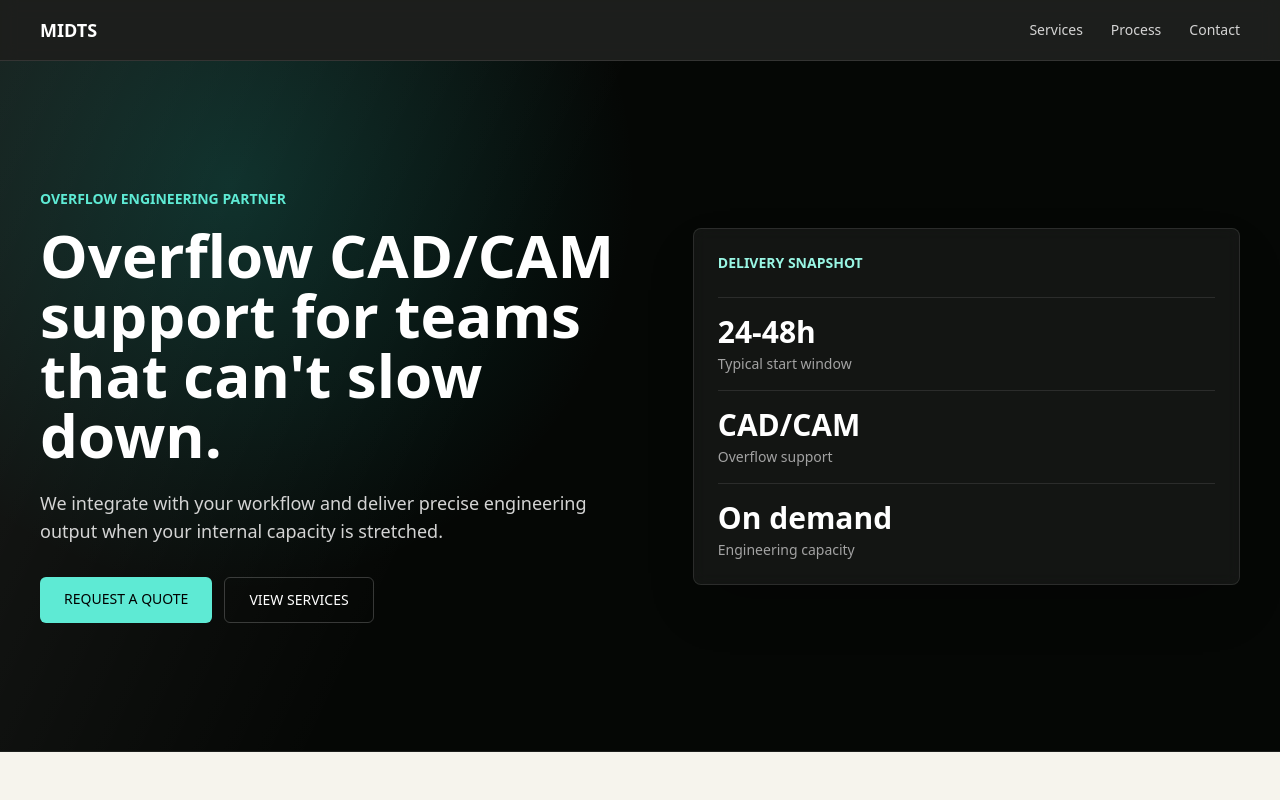
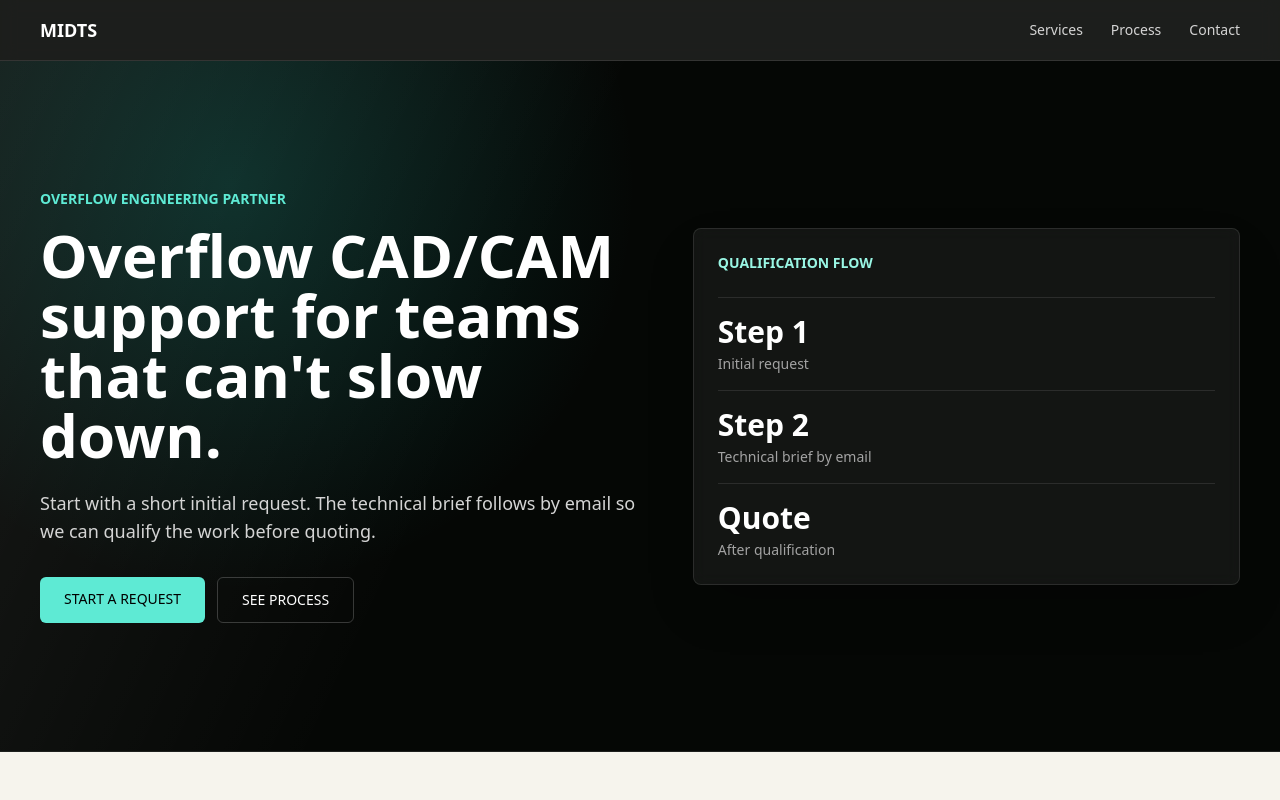
Before and after one commit to zeeshankhanminhas/NEW-MIDTS, a Next.js app: page / in a window 1280 px wide. Shown: the top 800 px of the page. Built offline with nearby package versions, Linux system fonts and the light colour scheme.

Commit message:
Align hero CTA with Step 1 flow

```diff
--- a/components/Hero.tsx
+++ b/components/Hero.tsx
@@ -1,7 +1,7 @@
 const metrics = [
-  { value: '24-48h', label: 'Typical start window' },
-  { value: 'CAD/CAM', label: 'Overflow support' },
-  { value: 'On demand', label: 'Engineering capacity' },
+  { value: 'Step 1', label: 'Initial request' },
+  { value: 'Step 2', label: 'Technical brief by email' },
+  { value: 'Quote', label: 'After qualification' },
 ];
 
 export default function Hero() {
@@ -18,20 +18,20 @@ export default function Hero() {
               Overflow CAD/CAM support for teams that can&apos;t slow down.
             </h1>
             <p className="text_body mt-6 max-w-2xl text-base text-neutral-300 md:text-lg">
-              We integrate with your workflow and deliver precise engineering output when your internal capacity is stretched.
+              Start with a short initial request. The technical brief follows by email so we can qualify the work before quoting.
             </p>
             <div className="hero_actions mt-8 flex flex-wrap gap-3">
-              <a className="button_primary rounded-md bg-teal-300 px-6 py-3 text-sm font-medium uppercase text-black transition hover:bg-teal-200" href="mailto:hello@midts.co.uk?subject=MIDTS%20quote%20request">
-                Request a quote
+              <a className="button_primary rounded-md bg-teal-300 px-6 py-3 text-sm font-medium uppercase text-black transition hover:bg-teal-200" href="#contact">
+                Start a request
               </a>
-              <a className="button_secondary rounded-md border border-white/20 px-6 py-3 text-sm font-medium uppercase text-white transition hover:border-white/50" href="#services">
-                View services
+              <a className="button_secondary rounded-md border border-white/20 px-6 py-3 text-sm font-medium uppercase text-white transition hover:border-white/50" href="#process">
+                See process
               </a>
             </div>
           </div>
 
-          <aside className="card_snapshot rounded-lg border border-white/10 bg-white/[0.06] p-6 shadow-2xl shadow-black/30 backdrop-blur" aria-label="Delivery snapshot">
-            <p className="text_label text-sm font-semibold uppercase text-teal-200">Delivery snapshot</p>
+          <aside className="card_snapshot rounded-lg border border-white/10 bg-white/[0.06] p-6 shadow-2xl shadow-black/30 backdrop-blur" aria-label="Lead qualification flow">
+            <p className="text_label text-sm font-semibold uppercase text-teal-200">Qualification flow</p>
             <div className="grid_metrics mt-6 grid gap-4">
               {metrics.map((metric) => (
                 <div key={metric.label} className="card_metric border-t border-white/10 pt-4">
```
